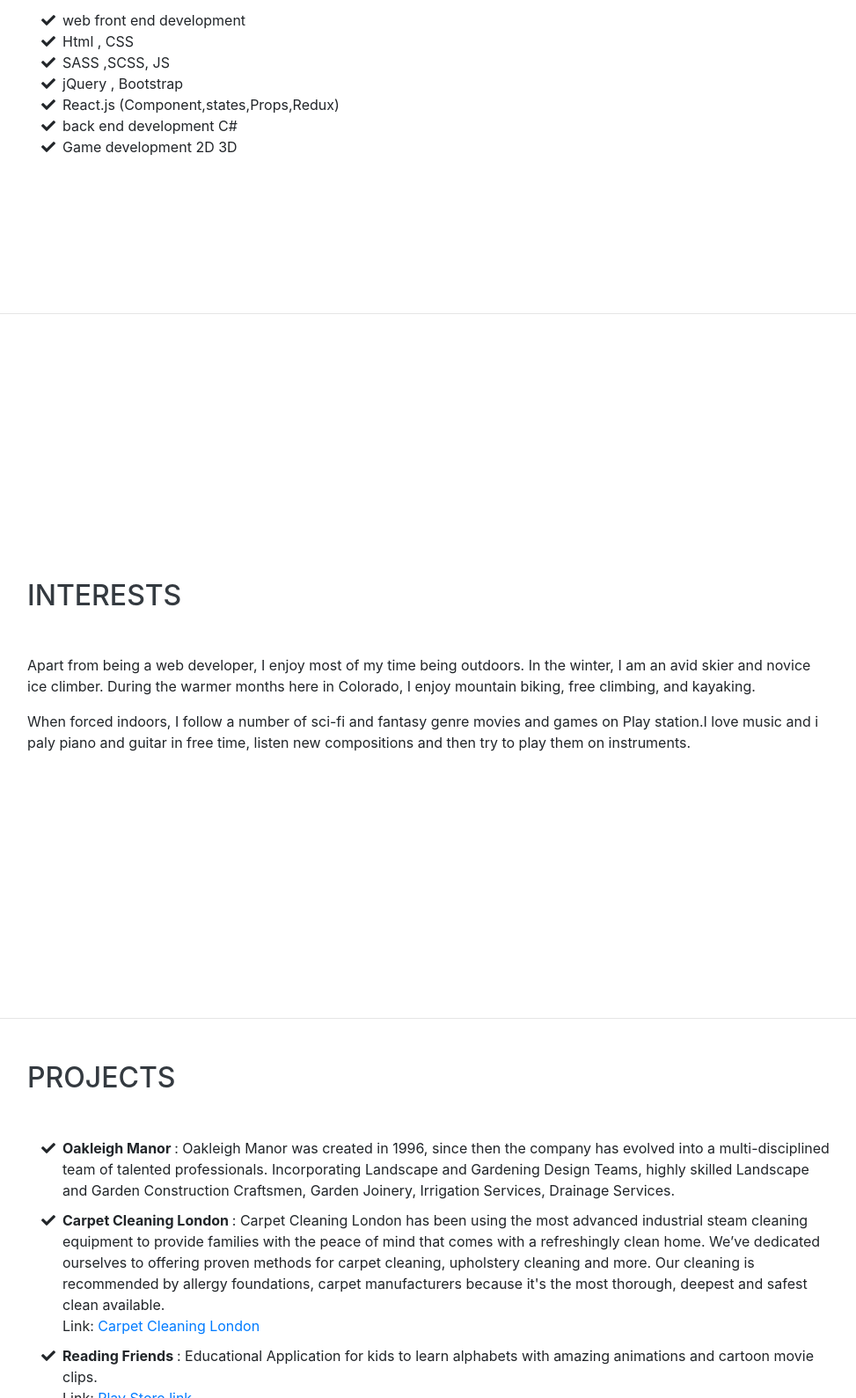
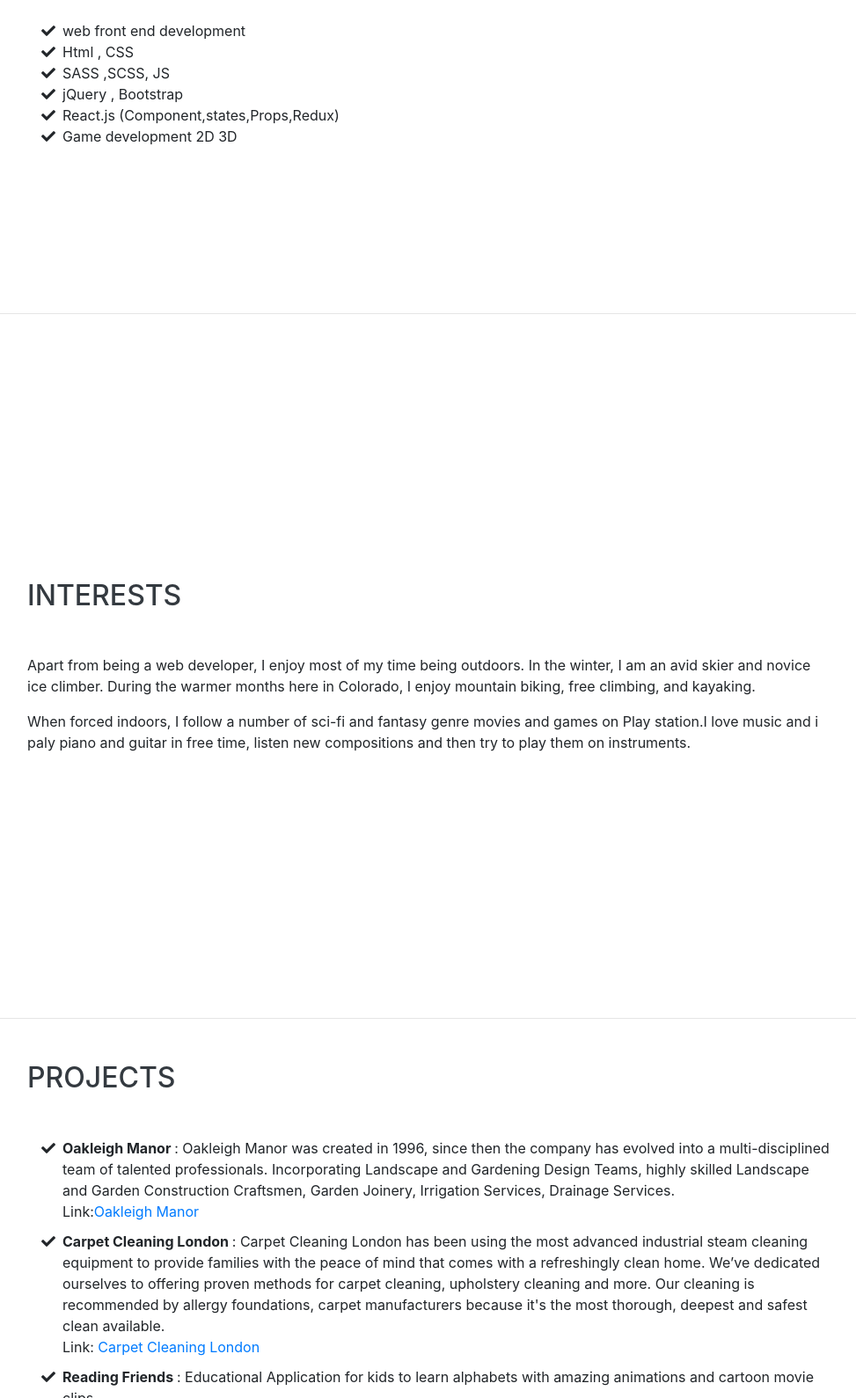
Before and after one commit to kumail-ali/portfolio, a website with bundled scripts: page index.html in a window 1280 px wide. Shown: the part 2966-4555 px from the top of the page at 88% size, without its empty margins (289-1262 px from the left). Built offline with nearby package versions, Linux system fonts and the light colour scheme; a web font is replaced by a local one.

Commit message:
Update index.html
updation

```diff
--- a/index.html
+++ b/index.html
@@ -230,9 +230,6 @@
             React.js (Component,states,Props,Redux)</li>
           <li>
             <i class="fa-li fa fa-check"></i>
-            back end development C#</li>
-          <li>
-            <i class="fa-li fa fa-check"></i>
             Game development 2D 3D</li>
         </ul>
       </div>
@@ -265,7 +262,9 @@
                 <i class="fa-li fa fa-check"></i>
                 <strong> Oakleigh Manor </strong>: Oakleigh Manor was created in 1996, since then the company has evolved into a
                 multi-disciplined team of talented professionals. Incorporating Landscape and Gardening Design Teams, highly
-                skilled Landscape and Garden Construction Craftsmen, Garden Joinery, Irrigation Services, Drainage Services. </li>
+                skilled Landscape and Garden Construction Craftsmen, Garden Joinery, Irrigation Services, Drainage Services. <br>
+                Link:<a href="https://oakleighmanor.com/">Oakleigh Manor</a>
+               </li>
               <li>
             <li class="custom-margin">
                 <i class="fa-li fa fa-check"></i>
```
